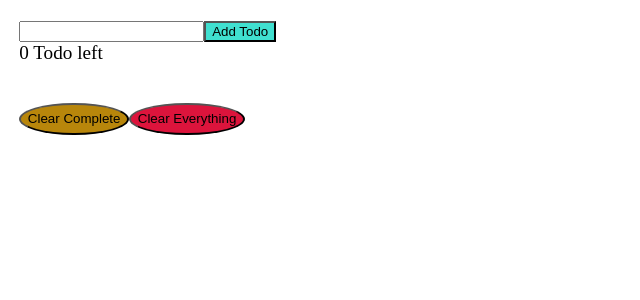
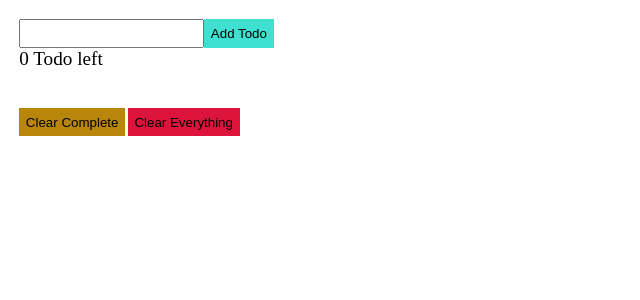
Before and after one commit to jafran88/ToDoApp, a React (Create React App) app: page / in a window 1280 px wide. Shown: the top 300 px of the page, without its empty margins (0-640 px from the left). Built offline with nearby package versions, Linux system fonts and the light colour scheme.

Commit message:
added id for textbox and fixed it's size

```diff
--- a/public/index.html
+++ b/public/index.html
@@ -9,6 +9,7 @@
       name="description"
       content="Web site created using create-react-app"
     />
+
       <title>To Do</title>
   </head>
 
--- a/src/App.js
+++ b/src/App.js
@@ -52,20 +52,25 @@ function App() {
 
   return (
     <>
-    <input ref = {todoNameRef} type = "text" />
+    <input id ="todo-text" ref = {todoNameRef} type = "text" />
     <button id = "add-todo-btn" onClick= {handleAddTodo}>Add Todo</button><br />
+
     <div>
     {list.filter(element => element.complete === false).length} Todo left <br />
     <TodoList list = {list} hanldeCompleteClick =  {handleCompleteClick}/>
+
       <div id = "bottom-btn">
         <button id="clear-complete-btn" onClick = {handleClearBtn}>
           Clear Complete
         </button>
+
         <button id="clear-everything-btn" onClick = {handleClearEverything}>
            Clear Everything
         </button><br />
       </div>
+
     </div>
+
     </>
   );
 }
--- a/src/css/main.css
+++ b/src/css/main.css
@@ -1,7 +1,6 @@
 body {
   margin: 0;
   font-size: 1.2em;
-  font-family: 'ZCOOL KuaiLe', cursive;
 }
 
 #root {
@@ -10,19 +9,21 @@ body {
 
 #add-todo-btn {
   background-color: turquoise;
-  padding: 1;
+  padding: 0.5em;
+  border-style: none;
 }
 
 #clear-complete-btn {
   background-color: darkgoldenrod;
   padding: 0.5em;
-  border-radius: 99%;
+  border-style: none;
+  margin-right: 0.2em;
 }
 
 #clear-everything-btn {
   background-color: crimson;
   padding: 0.5em;
-  border-radius: 90%;
+  border-style: none;
 }
 
 #todo-label {
@@ -33,4 +34,9 @@ body {
 #bottom-btn {
   margin-top: 2em;
 }
+
+#todo-text {
+  padding-top: 0.35em;
+  padding-bottom: 0.35em;
+}
 /*# sourceMappingURL=main.css.map */
--- a/src/css/main.scss
+++ b/src/css/main.scss
@@ -2,7 +2,6 @@ body
 {
     margin: 0;
     font-size: 1.2em;
-    font-family: 'ZCOOL KuaiLe', cursive;
 }
 
 #root
@@ -13,21 +12,23 @@ body
 #add-todo-btn
 {
     background-color:turquoise;
-    padding: 1;
+    padding: 0.5em;
+    border-style: none;
 }
 
 #clear-complete-btn
 {
     background-color:darkgoldenrod;
     padding: 0.5em;
-    border-radius: 99%;
+    border-style:none;
+    margin-right: 0.2em;
 }
 
 #clear-everything-btn
 {
     background-color: crimson;
     padding: 0.5em;
-    border-radius: 90%;
+    border-style:none;
 }
 
 #todo-label
@@ -40,3 +41,9 @@ body
 {
     margin-top: 2em;
 }
+
+#todo-text
+{
+    padding-top: 0.35em;
+    padding-bottom: 0.35em;
+}
```
Also changed, not shown: 1 other file (tests, documents, lock files or other folders).
